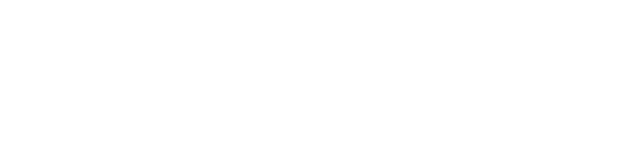
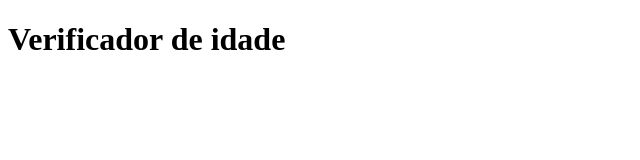
Before and after one commit to patricklealrocha/estudo-javascript, a plain HTML site: page verificador-de-idade/index.html in a window 1280 px wide. Shown: the whole page, without its empty margins (0-640 px from the left). Drawn offline with Linux system fonts and the light colour scheme.

Commit message:
Update index.html

```diff
--- a/verificador-de-idade/index.html
+++ b/verificador-de-idade/index.html
@@ -7,7 +7,7 @@
 </head>
 <body>
     <header>
-
+        <h1>Verificador de idade</h1>
     </header>
     <section>
         <div>
```
